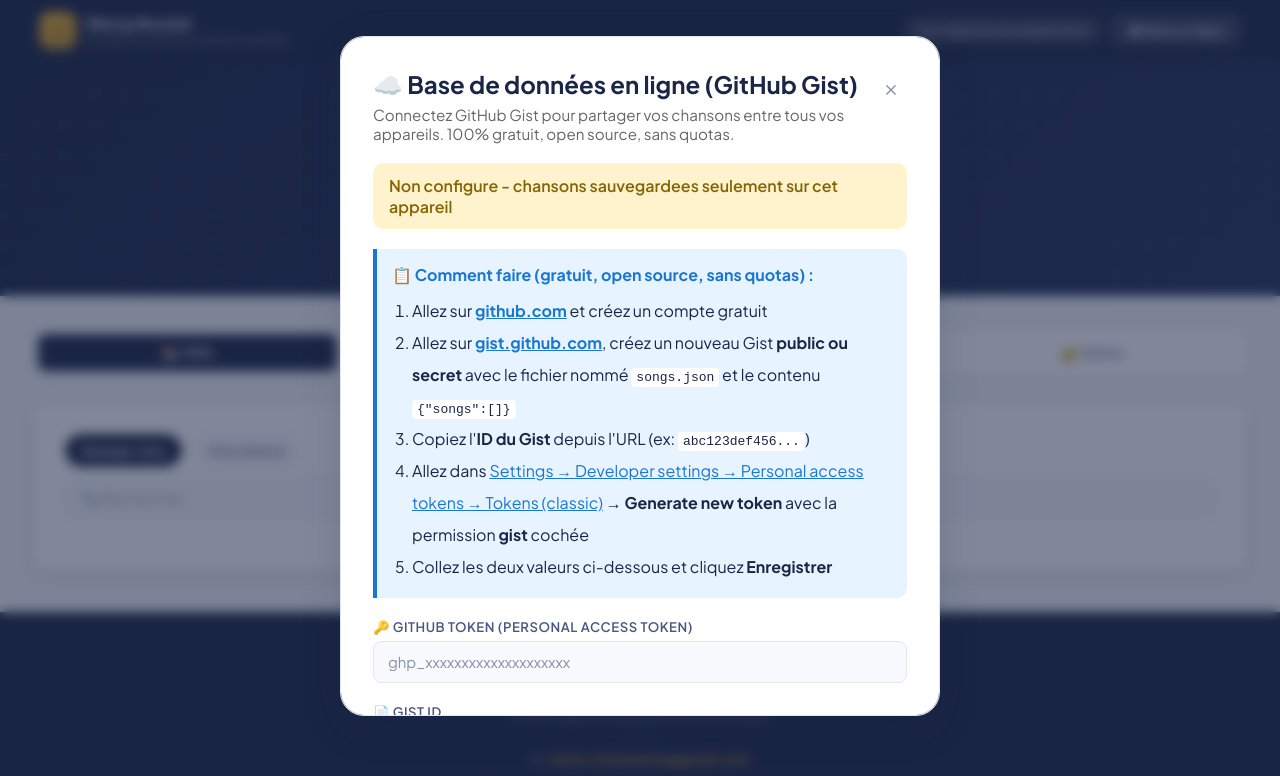
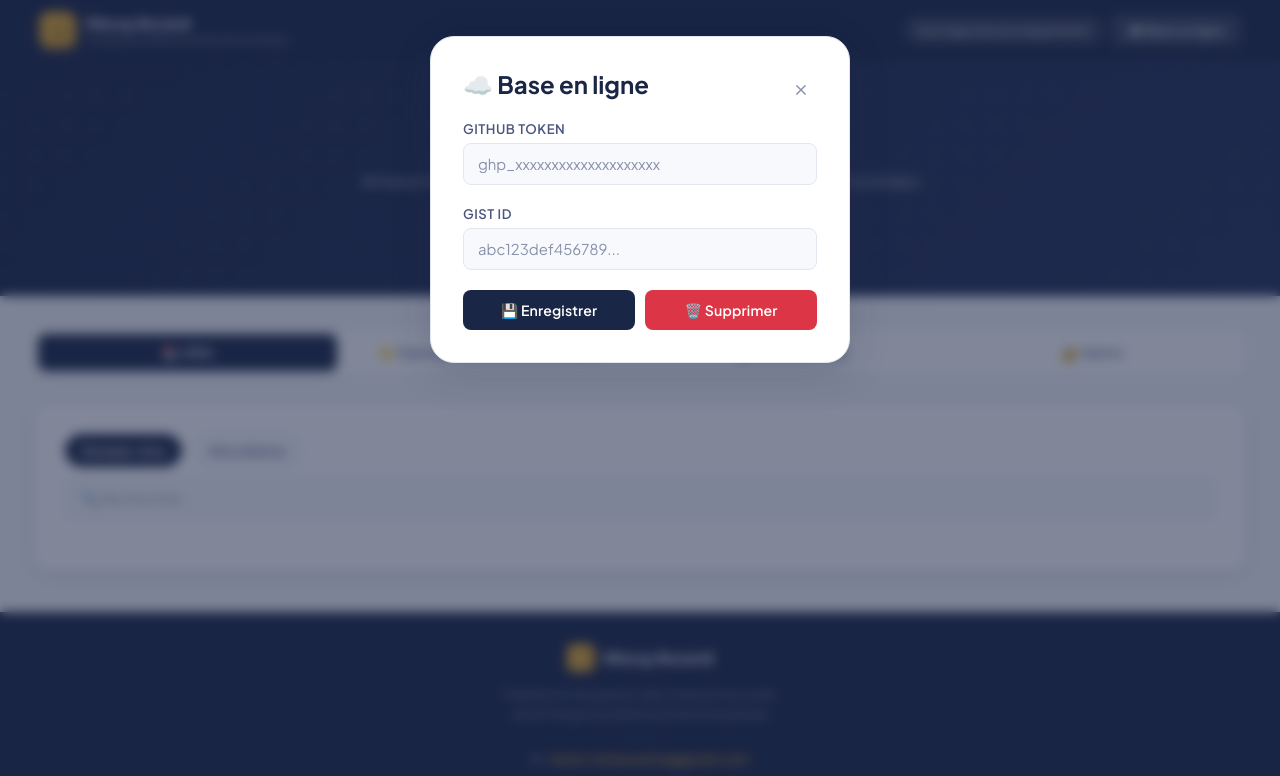
Before and after one commit to Kantonohas/hirahira, a plain HTML site: page index.html in a window 1280 px wide. Both pictures are taken after a click on the button "☁️ Base en ligne". Drawn offline with Linux system fonts and the light colour scheme.

Commit message:
Refactor cloud setup modal and button styles
Updated styles and layout for cloud setup modal and buttons.

```diff
--- a/index.html
+++ b/index.html
@@ -801,7 +801,7 @@
             .site-topbar-sub { display: none; }
             .site-topbar-name { font-size: 0.82rem; }
             .site-topbar-logo { width: 30px; height: 30px; font-size: 0.95rem; border-radius: 7px; }
-            #syncStatus { display: none !important; }
+            #syncStatus { font-size: 0.72rem !important; padding: 3px 9px !important; }
             .site-topbar-right button {
                 font-size: 0.73rem !important;
                 padding: 5px 10px !important;
@@ -966,7 +966,7 @@
         @media (max-width: 360px) {
 
             .site-topbar-name { font-size: 0.68rem; max-width: 160px; overflow: hidden; text-overflow: ellipsis; white-space: nowrap; }
-            .site-topbar-right button { display: none !important; }
+            .site-topbar-right button { font-size: 0.65rem !important; padding: 4px 8px !important; }
 
             .site-hero h1 { font-size: 1.05rem; }
             .nav-tab { font-size: 0.62rem; padding: 7px 6px; }
@@ -1275,45 +1275,27 @@
 
     <!-- Modal Configuration Base de Données en Ligne -->
     <div id="cloudSetupModal" class="modal">
-        <div class="modal-content" style="max-width:600px;">
+        <div class="modal-content" style="max-width:420px;">
             <span class="close" onclick="closeCloudSetup()">&times;</span>
-            <h2 style="margin-bottom:5px;">☁️ Base de données en ligne (GitHub Gist)</h2>
-            <p style="color:#666; margin-bottom:20px; font-size:0.95rem;">
-                Connectez GitHub Gist pour partager vos chansons entre tous vos appareils. 100% gratuit, open source, sans quotas.
-            </p>
-
-            <!-- Statut actuel -->
-            <div id="cloudStatusBox" style="padding:12px 16px; border-radius:10px; margin-bottom:20px; font-weight:600;"></div>
-
-            <!-- Instructions -->
-            <div style="background:#e7f3ff; border-left:4px solid #1976D2; padding:15px; border-radius:0 10px 10px 0; margin-bottom:20px;">
-                <div style="font-weight:bold; color:#1976D2; margin-bottom:10px;">📋 Comment faire (gratuit, open source, sans quotas) :</div>
-                <ol style="margin:0; padding-left:20px; line-height:2;">
-                    <li>Allez sur <a href="https://github.com" target="_blank" style="color:#1976D2; font-weight:bold;">github.com</a> et créez un compte gratuit</li>
-                    <li>Allez sur <a href="https://gist.github.com" target="_blank" style="color:#1976D2; font-weight:bold;">gist.github.com</a>, créez un nouveau Gist <strong>public ou secret</strong> avec le fichier nommé <code style="background:#fff;padding:2px 5px;border-radius:4px;">songs.json</code> et le contenu <code style="background:#fff;padding:2px 5px;border-radius:4px;">{"songs":[]}</code></li>
-                    <li>Copiez l'<strong>ID du Gist</strong> depuis l'URL (ex: <code style="background:#fff;padding:2px 5px;border-radius:4px;">abc123def456...</code>)</li>
-                    <li>Allez dans <a href="https://github.com/settings/tokens" target="_blank" style="color:#1976D2;">Settings → Developer settings → Personal access tokens → Tokens (classic)</a> → <strong>Generate new token</strong> avec la permission <strong>gist</strong> cochée</li>
-                    <li>Collez les deux valeurs ci-dessous et cliquez <strong>Enregistrer</strong></li>
-                </ol>
-            </div>
-
-            <!-- Formulaire de config -->
+            <h2 style="margin-bottom:20px;">☁️ Base en ligne</h2>
+
+            <div id="cloudStatusBox" style="display:none;"></div>
+
             <div class="form-group">
-                <label for="inputApiKey">🔑 GitHub Token (Personal Access Token)</label>
-                <input type="text" id="inputApiKey" placeholder="ghp_xxxxxxxxxxxxxxxxxxxx" autocomplete="off" spellcheck="false">
+                <label for="inputApiKey">GitHub Token</label>
+                <input type="password" id="inputApiKey" placeholder="ghp_xxxxxxxxxxxxxxxxxxxx" autocomplete="off" spellcheck="false">
             </div>
             <div class="form-group">
-                <label for="inputBinId">📄 Gist ID</label>
+                <label for="inputBinId">Gist ID</label>
                 <input type="text" id="inputBinId" placeholder="abc123def456789..." autocomplete="off" spellcheck="false">
             </div>
 
-            <div style="display:flex; gap:10px; flex-wrap:wrap;">
-                <button type="button" onclick="saveCloudConfig()" style="background:#28a745; flex:1;">💾 Enregistrer et connecter</button>
-                <button type="button" onclick="testCloudConnection()" style="background:#1976D2; flex:1;">🔍 Tester la connexion</button>
-                <button type="button" onclick="clearCloudConfig()" style="background:#dc3545; flex:1;">🗑️ Supprimer la config</button>
+            <div style="display:flex; gap:10px; flex-wrap:wrap; margin-top:8px;">
+                <button type="button" onclick="saveCloudConfig()" style="flex:1;">💾 Enregistrer</button>
+                <button type="button" onclick="clearCloudConfig()" style="background:#dc3545; flex:1;">🗑️ Supprimer</button>
             </div>
 
-            <div id="cloudTestResult" style="margin-top:15px; padding:10px; border-radius:8px; display:none;"></div>
+            <div id="cloudTestResult" style="margin-top:12px; padding:10px; border-radius:8px; display:none;"></div>
         </div>
     </div>
 
```
